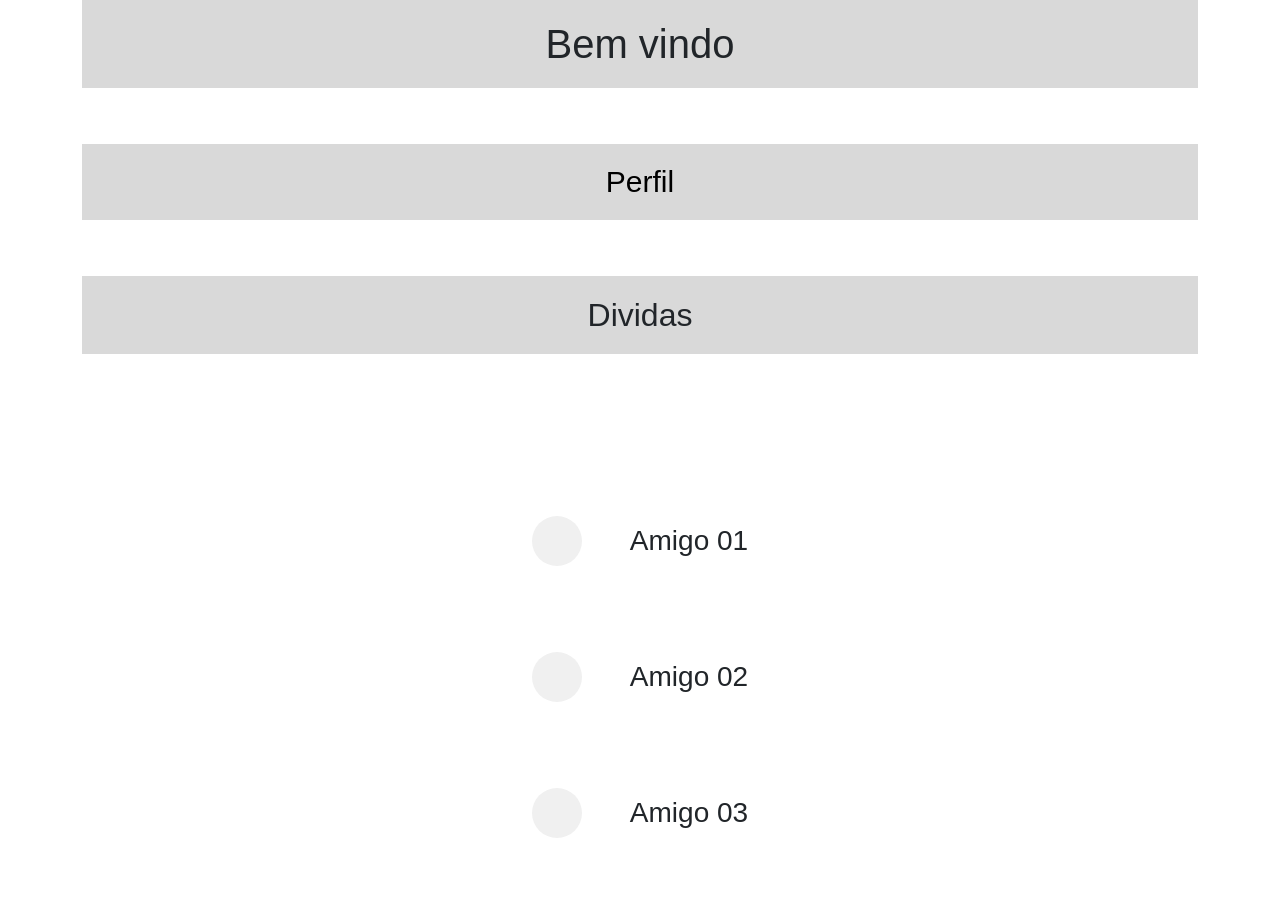
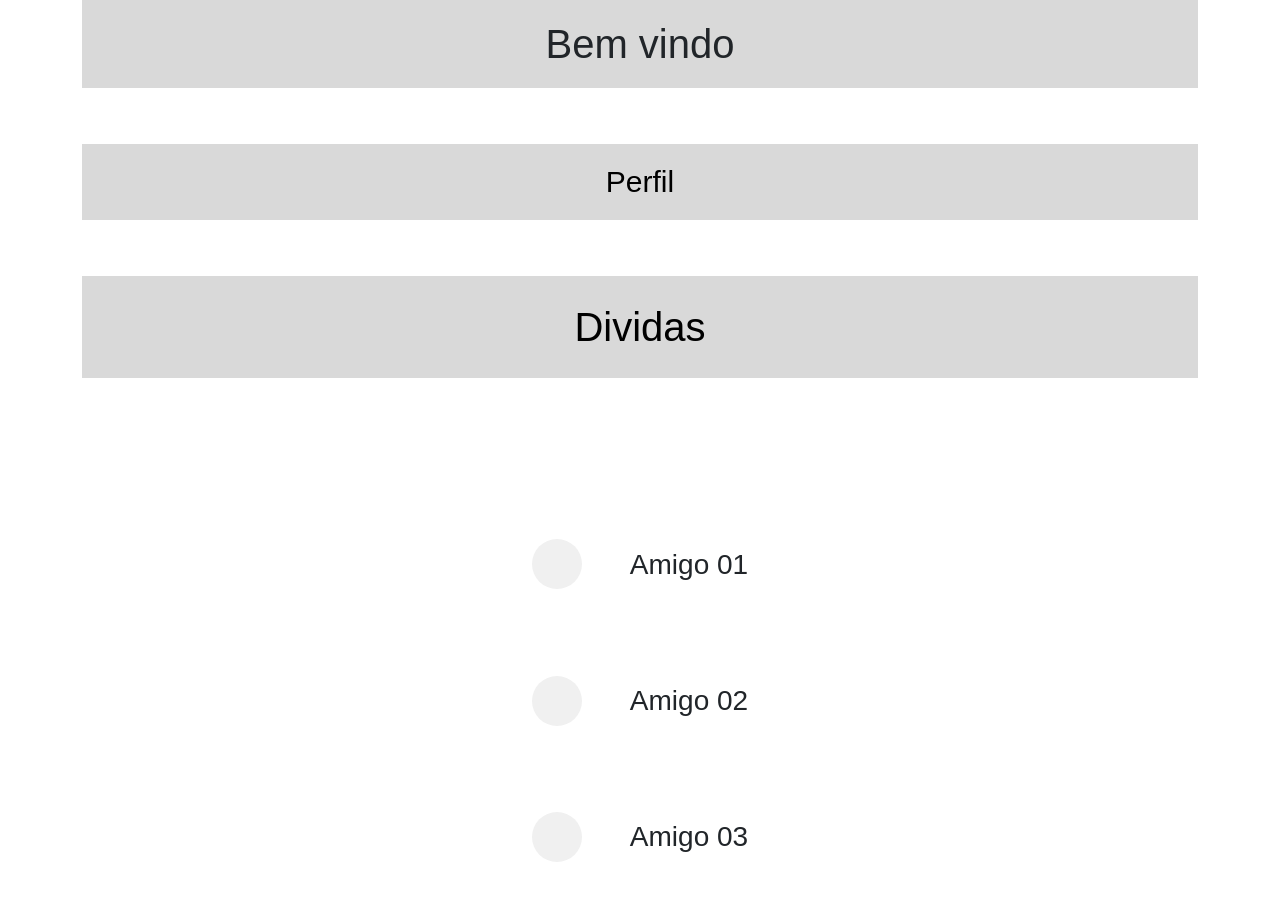
Before and after one commit to robertferrei/Telas_robert, a plain HTML site: page index.html in a window 1280 px wide. Before the commit the page ends 874 px from the top, so only its background shows below. Drawn offline with nearby package versions, Linux system fonts and the light colour scheme.

Commit message:
mudando DIVIDAS PARA BUTTON

```diff
--- a/index.html
+++ b/index.html
@@ -27,7 +27,8 @@
 
 
       <div id="dividas" class="d-flex justify-content-center align-items-center">
-        <h2>Dividas</h2>
+
+        <button>Dividas</button>
       </div>
 
 
--- a/styles.css
+++ b/styles.css
@@ -42,8 +42,11 @@ body {
   text-align: center;
 }
 
-#dividas h2 {
-  margin: 0;
+button{
+  background-color: #d9d9d9;
+  color: #000000;
+  font-size: 40px;
+  border:none;
 }
 
 
```
